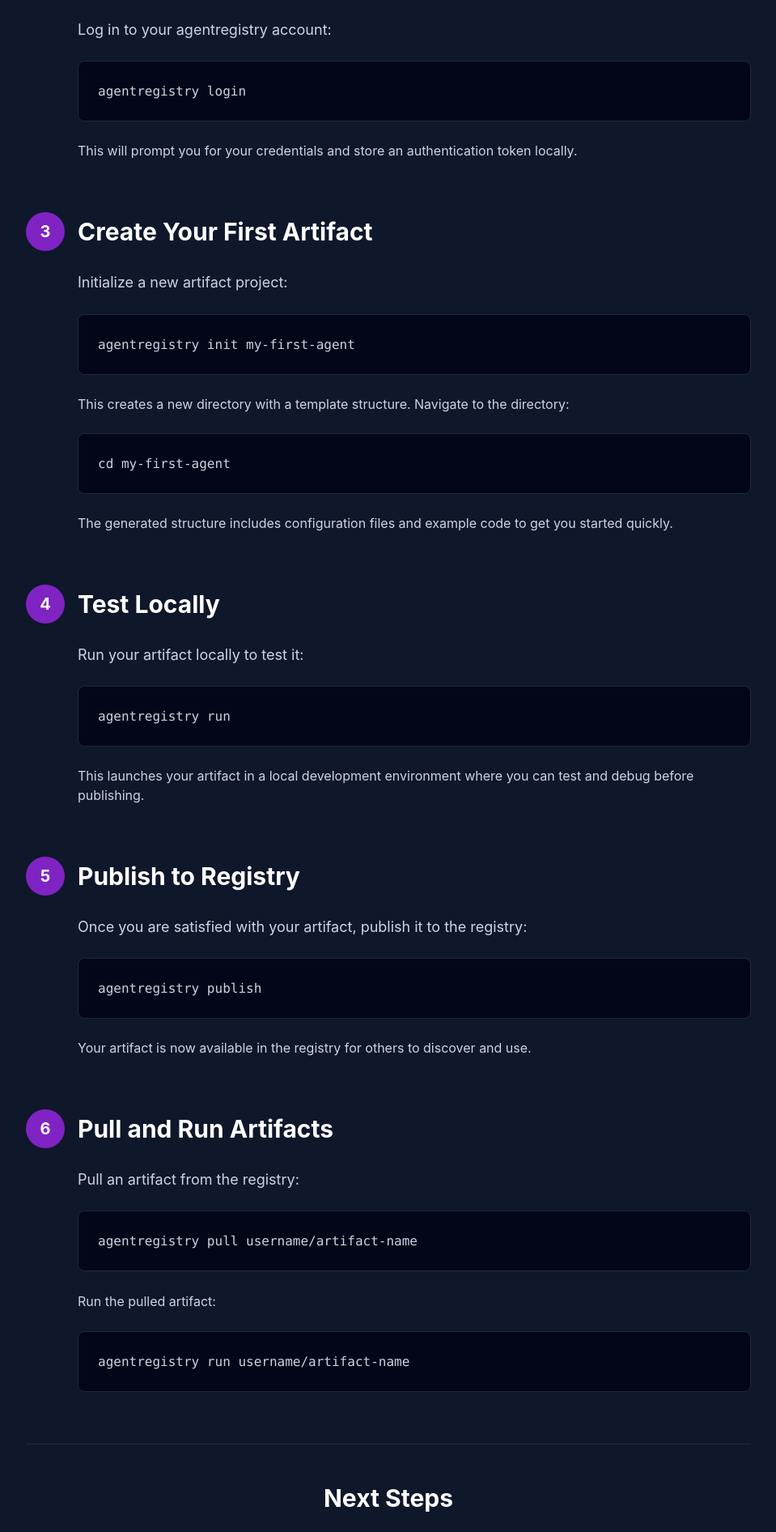
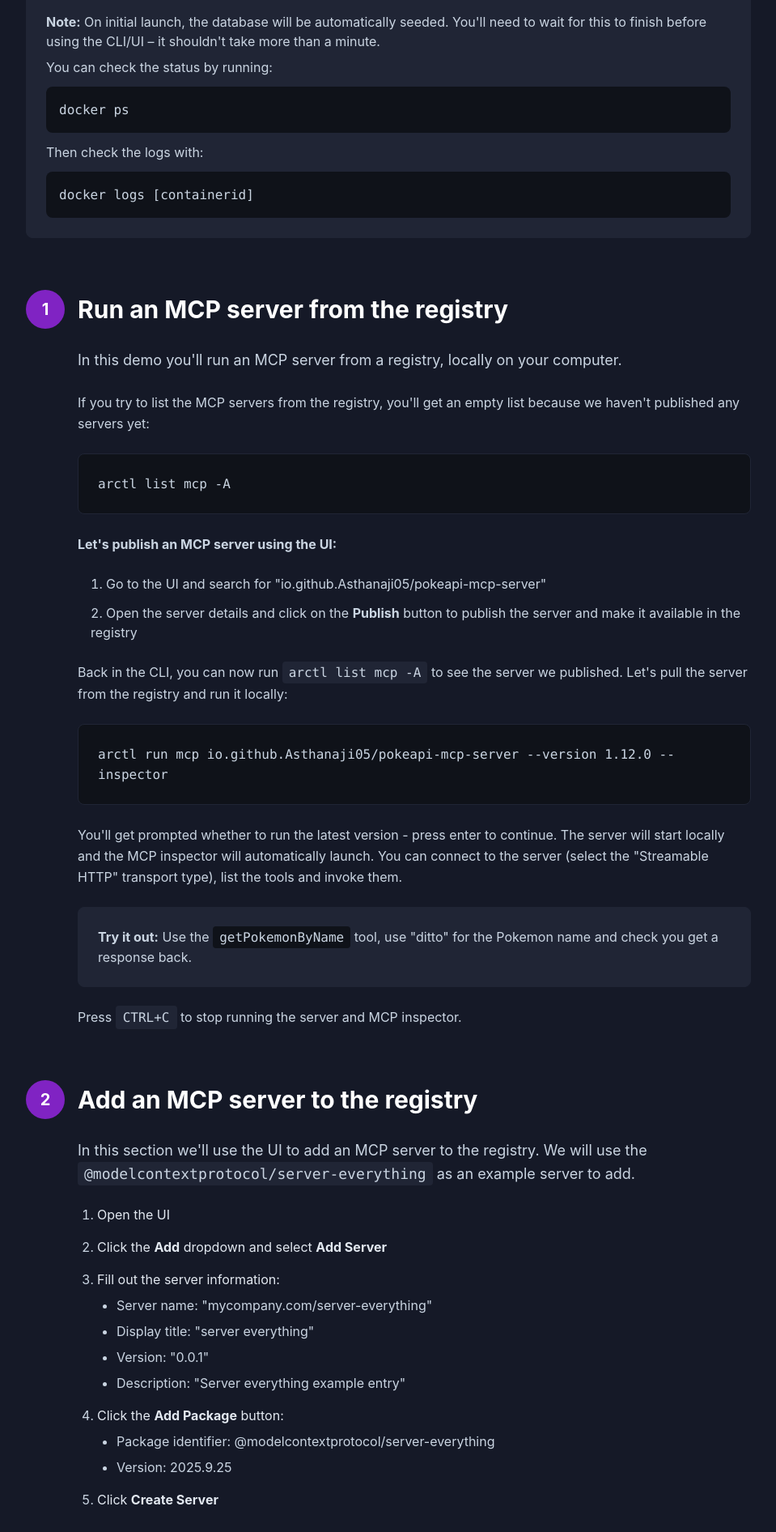
Before and after one commit to agentregistry-dev/website, a Next.js app: page /quickstart in a window 1280 px wide. Shown: the part 904-2796 px from the top of the page at 81% size, without its empty margins (160-1119 px from the left). Built offline with nearby package versions, Linux system fonts and the light colour scheme.

Commit message:
update website with latest copy, add quickstart
Signed-off-by: Peter Jausovec <peter.jausovec@solo.io>

```diff
--- a/app/quickstart/page.tsx
+++ b/app/quickstart/page.tsx
@@ -6,179 +6,262 @@ export default function Quickstart() {
   return (
     <>
       {/* Hero Section */}
-      <section className="bg-gradient-to-br from-slate-900 via-slate-800 to-[#8023C3]/20 text-white px-8 py-20">
+      <section className="bg-gradient-to-br from-[#151927] via-[#1a1f30] to-[#8023C3]/20 text-white px-8 py-20">
         <div className="max-w-4xl mx-auto">
           <h1 className="text-5xl md:text-6xl font-bold mb-6">
             Get Started with agentregistry
           </h1>
           <p className="text-xl text-slate-300 font-light leading-relaxed">
-            Follow this guide to install agentregistry, create your first AI artifact, and publish it to the registry.
+            Follow this guide to set up agentregistry and explore different scenarios for working with MCP servers and skills.
           </p>
         </div>
       </section>
 
       {/* Main Content */}
-      <section className="bg-slate-900 py-16 px-8">
+      <section className="bg-[#151927] py-16 px-8">
         <div className="max-w-4xl mx-auto space-y-16">
 
-          {/* Installation */}
+          {/* Prerequisites */}
+          <div>
+            <h2 className="text-3xl font-bold text-white mb-6">Prerequisites</h2>
+            <div className="space-y-4">
+              <div className="bg-[#1a1f30] border border-[#202535] rounded-lg p-6">
+                <ul className="text-slate-300 space-y-3 list-disc list-inside">
+                  <li>Docker and docker-compose</li>
+                  <li>Claude code with Anthropic key set up (for the skill scenario)</li>
+                </ul>
+              </div>
+            </div>
+          </div>
+
+          {/* Setup */}
+          <div>
+            <h2 className="text-3xl font-bold text-white mb-6">Setup</h2>
+            <div className="space-y-6">
+              <p className="text-lg text-slate-300 leading-relaxed">
+                Go to the <a href="https://github.com/agentregistry-dev/agentregistry/releases" className="text-[#8023C3] hover:text-[#9945d4] underline" target="_blank" rel="noopener noreferrer">releases page</a> and find the latest release (e.g., <code className="text-slate-300 bg-[#202535] px-2 py-1 rounded">v0.0.4</code>).
+              </p>
+              <p className="text-slate-300 leading-relaxed">
+                Find the CLI version that corresponds to your architecture and download it, then optionally move it to <code className="text-slate-300 bg-[#202535] px-2 py-1 rounded">/usr/local/bin</code>
+              </p>
+              <div className="bg-[#202535] border border-[#202535] rounded-lg p-6">
+                <p className="text-slate-300 mb-2">
+                  <strong>Note:</strong> On initial launch, the database will be automatically seeded. You'll need to wait for this to finish before using the CLI/UI – it shouldn't take more than a minute.
+                </p>
+                <p className="text-slate-300">
+                  You can check the status by running:
+                </p>
+                <div className="bg-[#0f1219] rounded-lg p-4 mt-3 overflow-x-auto">
+                  <code className="text-slate-300 font-mono">docker ps</code>
+                </div>
+                <p className="text-slate-300 mt-3">
+                  Then check the logs with:
+                </p>
+                <div className="bg-[#0f1219] rounded-lg p-4 mt-3 overflow-x-auto">
+                  <code className="text-slate-300 font-mono">docker logs [containerid]</code>
+                </div>
+              </div>
+            </div>
+          </div>
+
+          {/* Scenario 1 */}
           <div>
             <div className="flex items-center gap-4 mb-6">
               <div className="w-12 h-12 bg-[#8023C3] rounded-full flex items-center justify-center text-white text-xl font-bold">
                 1
               </div>
-              <h2 className="text-3xl font-bold text-white">Installation</h2>
+              <h2 className="text-3xl font-bold text-white">Run an MCP server from the registry</h2>
             </div>
             <div className="ml-16 space-y-6">
               <p className="text-lg text-slate-300 leading-relaxed">
-                Install the agentregistry CLI tool using pip:
+                In this demo you'll run an MCP server from a registry, locally on your computer.
               </p>
-              <div className="bg-slate-950 border border-slate-800 rounded-lg p-6 overflow-x-auto">
-                <code className="text-slate-300 font-mono">
-                  pip install agentregistry
-                </code>
+
+              <p className="text-slate-300 leading-relaxed">
+                If you try to list the MCP servers from the registry, you'll get an empty list because we haven't published any servers yet:
+              </p>
+              <div className="bg-[#0f1219] border border-[#202535] rounded-lg p-6 overflow-x-auto">
+                <code className="text-slate-300 font-mono">arctl list mcp -A</code>
               </div>
-              <p className="text-lg text-slate-300 leading-relaxed">
-                Verify the installation:
+
+              <p className="text-slate-300 leading-relaxed">
+                <strong>Let's publish an MCP server using the UI:</strong>
               </p>
-              <div className="bg-slate-950 border border-slate-800 rounded-lg p-6 overflow-x-auto">
-                <code className="text-slate-300 font-mono">
-                  agentregistry --version
-                </code>
+              <ol className="text-slate-300 space-y-3 list-decimal list-inside ml-4">
+                <li>Go to the UI and search for "io.github.Asthanaji05/pokeapi-mcp-server"</li>
+                <li>Open the server details and click on the <strong>Publish</strong> button to publish the server and make it available in the registry</li>
+              </ol>
+
+              <p className="text-slate-300 leading-relaxed">
+                Back in the CLI, you can now run <code className="bg-[#202535] px-2 py-1 rounded">arctl list mcp -A</code> to see the server we published. Let's pull the server from the registry and run it locally:
+              </p>
+              <div className="bg-[#0f1219] border border-[#202535] rounded-lg p-6 overflow-x-auto">
+                <code className="text-slate-300 font-mono">arctl run mcp io.github.Asthanaji05/pokeapi-mcp-server --version 1.12.0 --inspector</code>
               </div>
+
+              <p className="text-slate-300 leading-relaxed">
+                You'll get prompted whether to run the latest version - press enter to continue. The server will start locally and the MCP inspector will automatically launch. You can connect to the server (select the "Streamable HTTP" transport type), list the tools and invoke them.
+              </p>
+
+              <div className="bg-[#202535] border border-[#202535] rounded-lg p-6">
+                <p className="text-slate-300">
+                  <strong>Try it out:</strong> Use the <code className="bg-[#0f1219] px-2 py-1 rounded">getPokemonByName</code> tool, use "ditto" for the Pokemon name and check you get a response back.
+                </p>
+              </div>
+
+              <p className="text-slate-300 leading-relaxed">
+                Press <kbd className="bg-[#202535] px-2 py-1 rounded border border-[#202535]">CTRL+C</kbd> to stop running the server and MCP inspector.
+              </p>
             </div>
           </div>
 
-          {/* Authentication */}
+          {/* Scenario 2 */}
           <div>
             <div className="flex items-center gap-4 mb-6">
               <div className="w-12 h-12 bg-[#8023C3] rounded-full flex items-center justify-center text-white text-xl font-bold">
                 2
               </div>
-              <h2 className="text-3xl font-bold text-white">Authentication</h2>
+              <h2 className="text-3xl font-bold text-white">Add an MCP server to the registry</h2>
             </div>
             <div className="ml-16 space-y-6">
               <p className="text-lg text-slate-300 leading-relaxed">
-                Log in to your agentregistry account:
+                In this section we'll use the UI to add an MCP server to the registry. We will use the <code className="bg-[#202535] px-2 py-1 rounded">@modelcontextprotocol/server-everything</code> as an example server to add.
               </p>
-              <div className="bg-slate-950 border border-slate-800 rounded-lg p-6 overflow-x-auto">
-                <code className="text-slate-300 font-mono">
-                  agentregistry login
-                </code>
-              </div>
-              <p className="text-slate-300">
-                This will prompt you for your credentials and store an authentication token locally.
+
+              <ol className="text-slate-300 space-y-4 list-decimal ml-6">
+                <li>
+                  <span className="text-slate-200">Open the UI</span>
+                </li>
+                <li>
+                  <span className="text-slate-200">Click the <strong>Add</strong> dropdown and select <strong>Add Server</strong></span>
+                </li>
+                <li>
+                  <span className="text-slate-200">Fill out the server information:</span>
+                  <ul className="list-disc ml-6 mt-2 space-y-2">
+                    <li>Server name: "mycompany.com/server-everything"</li>
+                    <li>Display title: "server everything"</li>
+                    <li>Version: "0.0.1"</li>
+                    <li>Description: "Server everything example entry"</li>
+                  </ul>
+                </li>
+                <li>
+                  <span className="text-slate-200">Click the <strong>Add Package</strong> button:</span>
+                  <ul className="list-disc ml-6 mt-2 space-y-2">
+                    <li>Package identifier: @modelcontextprotocol/server-everything</li>
+                    <li>Version: 2025.9.25</li>
+                  </ul>
+                </li>
+                <li>
+                  <span className="text-slate-200">Click <strong>Create Server</strong></span>
+                </li>
+              </ol>
+
+              <p className="text-slate-300 leading-relaxed">
+                The server will be added to your registry – you can find it in the list and click <strong>Publish</strong> to publish it. You'll see it in the "Published" tab in the UI or by running the <code className="bg-[#202535] px-2 py-1 rounded">arctl list mcp -A</code> command.
               </p>
             </div>
           </div>
 
-          {/* Create Your First Artifact */}
+          {/* Scenario 3 */}
           <div>
             <div className="flex items-center gap-4 mb-6">
               <div className="w-12 h-12 bg-[#8023C3] rounded-full flex items-center justify-center text-white text-xl font-bold">
                 3
               </div>
-              <h2 className="text-3xl font-bold text-white">Create Your First Artifact</h2>
+              <h2 className="text-3xl font-bold text-white">Deploy an MCP server and connect to Claude code</h2>
             </div>
             <div className="ml-16 space-y-6">
               <p className="text-lg text-slate-300 leading-relaxed">
-                Initialize a new artifact project:
+                You can deploy a published MCP server from the registry UI. Let's deploy the Pokemon and server-everything servers.
               </p>
-              <div className="bg-slate-950 border border-slate-800 rounded-lg p-6 overflow-x-auto">
-                <code className="text-slate-300 font-mono">
-                  agentregistry init my-first-agent
-                </code>
+
+              <ol className="text-slate-300 space-y-4 list-decimal ml-6">
+                <li>Open the UI</li>
+                <li>Click on the <strong>Published</strong> tab</li>
+                <li>Click the <strong>Deploy</strong> button on the pokeapi-mcp-server and the server-everything entries</li>
+              </ol>
+
+              <p className="text-slate-300 leading-relaxed">
+                You'll see the deployed servers in the "Deployed" tab. Servers deployed in the registry have a well-known port they are accessible on, so they can be used in clients like VS Code, Cursor, Claude code and so on.
+              </p>
+
+              <p className="text-slate-300 leading-relaxed">
+                For example, you can run the following command in your project opened in Cursor:
+              </p>
+              <div className="bg-[#0f1219] border border-[#202535] rounded-lg p-6 overflow-x-auto">
+                <code className="text-slate-300 font-mono">arctl configure cursor --url http://localhost:21212/mcp</code>
               </div>
-              <p className="text-slate-300">
-                This creates a new directory with a template structure. Navigate to the directory:
-              </p>
-              <div className="bg-slate-950 border border-slate-800 rounded-lg p-6 overflow-x-auto">
-                <code className="text-slate-300 font-mono">
-                  cd my-first-agent
-                </code>
-              </div>
-              <p className="text-slate-300">
-                The generated structure includes configuration files and example code to get you started quickly.
+
+              <p className="text-slate-300 leading-relaxed">
+                This command configures Cursor to connect to all MCP servers running in the registry. You'll be prompted by Cursor to enable the MCP server. You can click <strong>Enable</strong> and then open the "Tools & MCP" tab in the Cursor Settings to see the discovered tools and other resources from the MCP server.
               </p>
             </div>
           </div>
 
-          {/* Test Locally */}
+          {/* Scenario 4 */}
           <div>
             <div className="flex items-center gap-4 mb-6">
               <div className="w-12 h-12 bg-[#8023C3] rounded-full flex items-center justify-center text-white text-xl font-bold">
                 4
               </div>
-              <h2 className="text-3xl font-bold text-white">Test Locally</h2>
+              <h2 className="text-3xl font-bold text-white">Publish and pull a skill, then use it in Claude Code</h2>
             </div>
             <div className="ml-16 space-y-6">
               <p className="text-lg text-slate-300 leading-relaxed">
-                Run your artifact locally to test it:
+                Next, we'll deploy an existing skill to the agentregistry from the UI. We'll deploy an internal communications skill from Anthropic's skills demo repository.
               </p>
-              <div className="bg-slate-950 border border-slate-800 rounded-lg p-6 overflow-x-auto">
-                <code className="text-slate-300 font-mono">
-                  agentregistry run
-                </code>
+
+              <ol className="text-slate-300 space-y-4 list-decimal ml-6">
+                <li>
+                  <span className="text-slate-200">From the admin tab, click the <strong>Add</strong> dropdown and select <strong>Skill</strong></span>
+                </li>
+                <li>
+                  <span className="text-slate-200">Enter the skill information:</span>
+                  <ul className="list-disc ml-6 mt-2 space-y-2">
+                    <li>Name: "my-internal-comms-skill"</li>
+                    <li>Description: "My internal communications skill"</li>
+                    <li>Version: "latest"</li>
+                    <li>Docker image: "docker.io/pj3677/internal-comms"</li>
+                  </ul>
+                </li>
+                <li>
+                  <span className="text-slate-200">Click <strong>Add Skill</strong></span>
+                </li>
+              </ol>
+
+              <p className="text-slate-300 leading-relaxed">
+                From the CLI you can check that the skill now shows up:
+              </p>
+              <div className="bg-[#0f1219] border border-[#202535] rounded-lg p-6 overflow-x-auto">
+                <code className="text-slate-300 font-mono">arctl list skill -A</code>
               </div>
-              <p className="text-slate-300">
-                This launches your artifact in a local development environment where you can test and debug before publishing.
+
+              <p className="text-slate-300 leading-relaxed">
+                Let's pull the skill:
+              </p>
+              <div className="bg-[#0f1219] border border-[#202535] rounded-lg p-6 overflow-x-auto">
+                <code className="text-slate-300 font-mono">skill pull my-internal-comms-skill ~/.claude/skills/my-internal-comms-skill</code>
+              </div>
+
+              <p className="text-slate-300 leading-relaxed">
+                We're pulling the skill directly to the <code className="bg-[#202535] px-2 py-1 rounded">~/.claude/skills</code> folder which makes the skill automatically available to Claude Code.
+              </p>
+
+              <p className="text-slate-300 leading-relaxed">
+                You can now launch Claude with <code className="bg-[#202535] px-2 py-1 rounded">claude</code> and say something like:
+              </p>
+              <div className="bg-[#0f1219] border border-[#202535] rounded-lg p-6">
+                <p className="text-slate-300 italic">"can you help me write a company newsletter"</p>
+              </div>
+
+              <p className="text-slate-300 leading-relaxed">
+                Claude will prompt you before using the "internal-comms" skill. You can select <strong>Yes</strong> to continue and have Claude go through the skill instructions and help you create a company newsletter.
               </p>
             </div>
           </div>
 
-          {/* Publish to Registry */}
-          <div>
-            <div className="flex items-center gap-4 mb-6">
-              <div className="w-12 h-12 bg-[#8023C3] rounded-full flex items-center justify-center text-white text-xl font-bold">
-                5
-              </div>
-              <h2 className="text-3xl font-bold text-white">Publish to Registry</h2>
-            </div>
-            <div className="ml-16 space-y-6">
-              <p className="text-lg text-slate-300 leading-relaxed">
-                Once you are satisfied with your artifact, publish it to the registry:
-              </p>
-              <div className="bg-slate-950 border border-slate-800 rounded-lg p-6 overflow-x-auto">
-                <code className="text-slate-300 font-mono">
-                  agentregistry publish
-                </code>
-              </div>
-              <p className="text-slate-300">
-                Your artifact is now available in the registry for others to discover and use.
-              </p>
-            </div>
-          </div>
-
-          {/* Pull and Run */}
-          <div>
-            <div className="flex items-center gap-4 mb-6">
-              <div className="w-12 h-12 bg-[#8023C3] rounded-full flex items-center justify-center text-white text-xl font-bold">
-                6
-              </div>
-              <h2 className="text-3xl font-bold text-white">Pull and Run Artifacts</h2>
-            </div>
-            <div className="ml-16 space-y-6">
-              <p className="text-lg text-slate-300 leading-relaxed">
-                Pull an artifact from the registry:
-              </p>
-              <div className="bg-slate-950 border border-slate-800 rounded-lg p-6 overflow-x-auto">
-                <code className="text-slate-300 font-mono">
-                  agentregistry pull username/artifact-name
-                </code>
-              </div>
-              <p className="text-slate-300 leading-relaxed">
-                Run the pulled artifact:
-              </p>
-              <div className="bg-slate-950 border border-slate-800 rounded-lg p-6 overflow-x-auto">
-                <code className="text-slate-300 font-mono">
-                  agentregistry run username/artifact-name
-                </code>
-              </div>
-            </div>
-          </div>
-
           {/* Next Steps */}
-          <div className="border-t border-slate-800 pt-12 text-center">
+          <div className="border-t border-[#202535] pt-12 text-center">
             <h2 className="text-3xl font-bold text-white mb-6">Next Steps</h2>
             <p className="text-xl text-slate-300 mb-10 leading-relaxed">
               Join the agentregistry community and contribute to the future of AI development.
@@ -195,7 +278,7 @@ export default function Quickstart() {
               </a>
               <a
                 href={GithubRepoLink}
-                className="inline-flex items-center gap-3 bg-slate-800 hover:bg-slate-700 text-white px-8 py-4 rounded-lg font-semibold text-lg border-2 border-slate-700 transition-all hover:shadow-xl hover:-translate-y-1"
+                className="inline-flex items-center gap-3 bg-[#1a1f30] hover:bg-[#202535] text-white px-8 py-4 rounded-lg font-semibold text-lg border-2 border-[#202535] transition-all hover:shadow-xl hover:-translate-y-1"
               >
                 <svg className="w-6 h-6" fill="currentColor" viewBox="0 0 24 24">
                   <path d="M12 0c-6.626 0-12 5.373-12 12 0 5.302 3.438 9.8 8.207 11.387.599.111.793-.261.793-.577v-2.234c-3.338.726-4.033-1.416-4.033-1.416-.546-1.387-1.333-1.756-1.333-1.756-1.089-.745.083-.729.083-.729 1.205.084 1.839 1.237 1.839 1.237 1.07 1.834 2.807 1.304 3.492.997.107-.775.418-1.305.762-1.604-2.665-.305-5.467-1.334-5.467-5.931 0-1.311.469-2.381 1.236-3.221-.124-.303-.535-1.524.117-3.176 0 0 1.008-.322 3.301 1.23.957-.266 1.983-.399 3.003-.404 1.02.005 2.047.138 3.006.404 2.291-1.552 3.297-1.23 3.297-1.23.653 1.653.242 2.874.118 3.176.77.84 1.235 1.911 1.235 3.221 0 4.609-2.807 5.624-5.479 5.921.43.372.823 1.102.823 2.222v3.293c0 .319.192.694.801.576 4.765-1.589 8.199-6.086 8.199-11.386 0-6.627-5.373-12-12-12z"/>
```
Also changed, not shown: app/page.tsx (+8 -11 lines).
